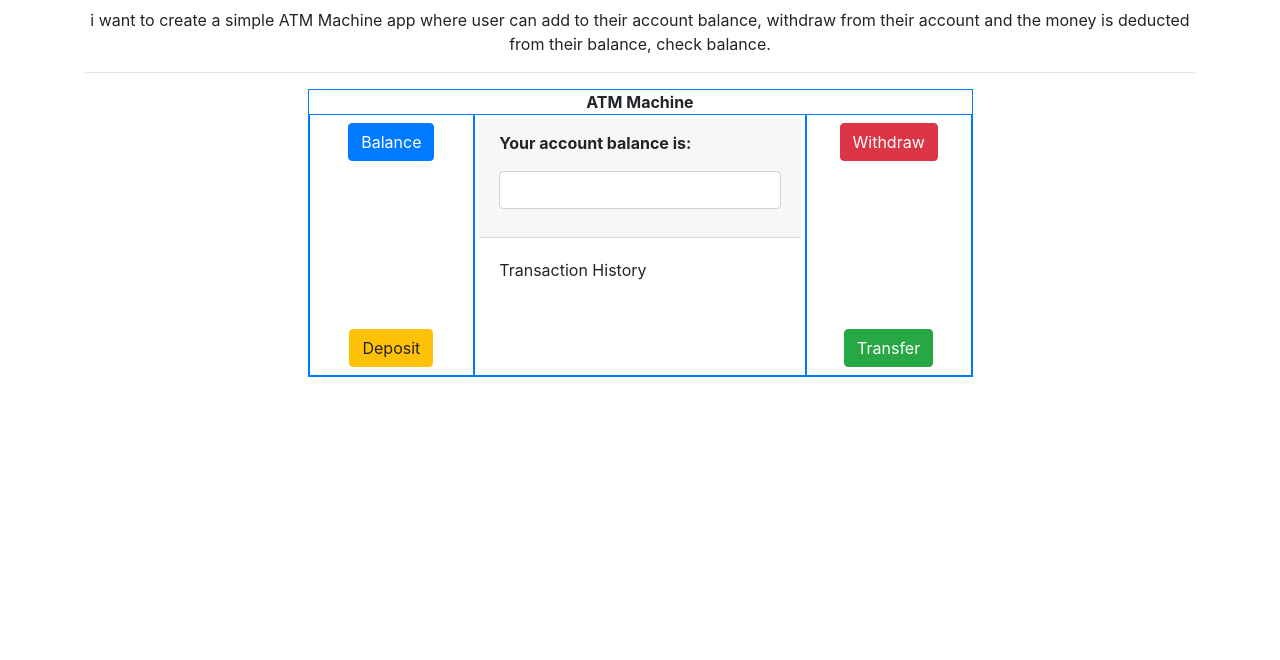
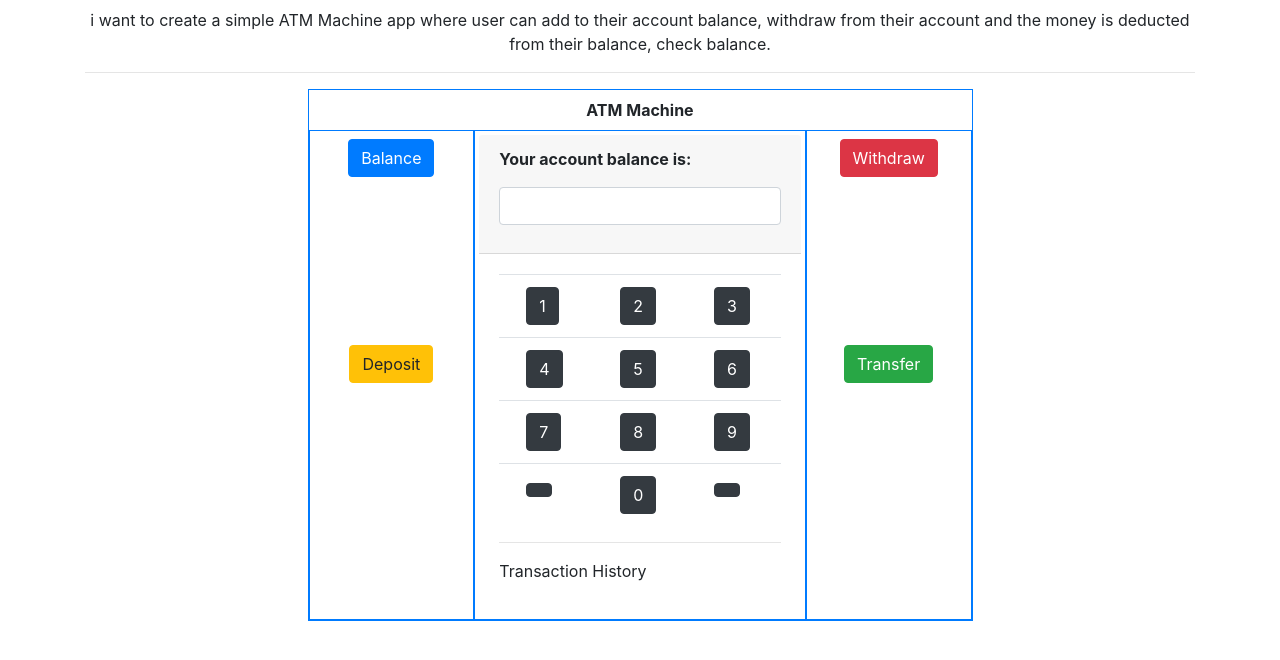
Before and after one commit to t2undev/My-JavaScript-Journey, a plain HTML site: page projects/Simple_ATM_App/Simple_ATM_App.html in a window 1280 px wide. Drawn offline with nearby package versions, Linux system fonts and the light colour scheme; a script that the page names is missing.

Commit message:
i modified the interface by adding 1 - 9 digit buttons to it

```diff
--- a/projects/Simple_ATM_App/Simple_ATM_App.html
+++ b/projects/Simple_ATM_App/Simple_ATM_App.html
@@ -27,7 +27,7 @@
       <hr>
       <div class="row">
         <div class="col-7 mx-auto border border-primary">
-          <p class=" text-center font-weight-bolder my-auto">ATM Machine</p>
+          <p class=" text-center font-weight-bolder my-2">ATM Machine</p>
           <div class="row">
 
            <div class=" col-3 border border-primary">
@@ -53,7 +53,38 @@
              </div>
 
              <div class="card-body">
-              <p>Transaction History</p>
+              <table class=" table">
+                <tr>
+                  <div class="row">
+                    <td><div class="col"><button class=" btn btn-dark rounded" id="">1</button></div></td>
+                    <td><div class="col"><button class=" btn btn-dark rounded" id="">2</button></div></td>
+                    <td><div class="col"><button class=" btn btn-dark rounded" id="">3</button></div></td>
+                  </div>
+                </tr>
+
+                <tr>
+                  <div class="row">
+                    <td><div class="col"><button class=" btn btn-dark rounded" id="">4</button></div></td>
+                    <td><div class="col"><button class=" btn btn-dark rounded" id="">5</button></div></td>
+                    <td><div class="col"><button class=" btn btn-dark rounded" id="">6</button></div></td>
+                  </div>
+
+                </tr>
+
+                <tr>
+                  <td><div class="col"><button class=" btn btn-dark rounded" id="">7</button></div></td>
+                  <td><div class="col"><button class=" btn btn-dark rounded" id="">8</button></div></td>
+                  <td><div class="col"><button class=" btn btn-dark rounded" id="">9</button></div></td>
+                </tr>
+
+                <tr>
+                  <td><div class="col"><button class=" btn btn-dark rounded" id=""></button></div></td>
+                  <td><div class="col"><button class=" btn btn-dark rounded" id="">0</button></div></td>
+                  <td><div class="col"><button class=" btn btn-dark rounded" id=""></button></div></td>
+                </tr>
+              </table>
+              <hr>
+              <p class=" card-title">Transaction History</p>
              </div>
            </div>
 
```
